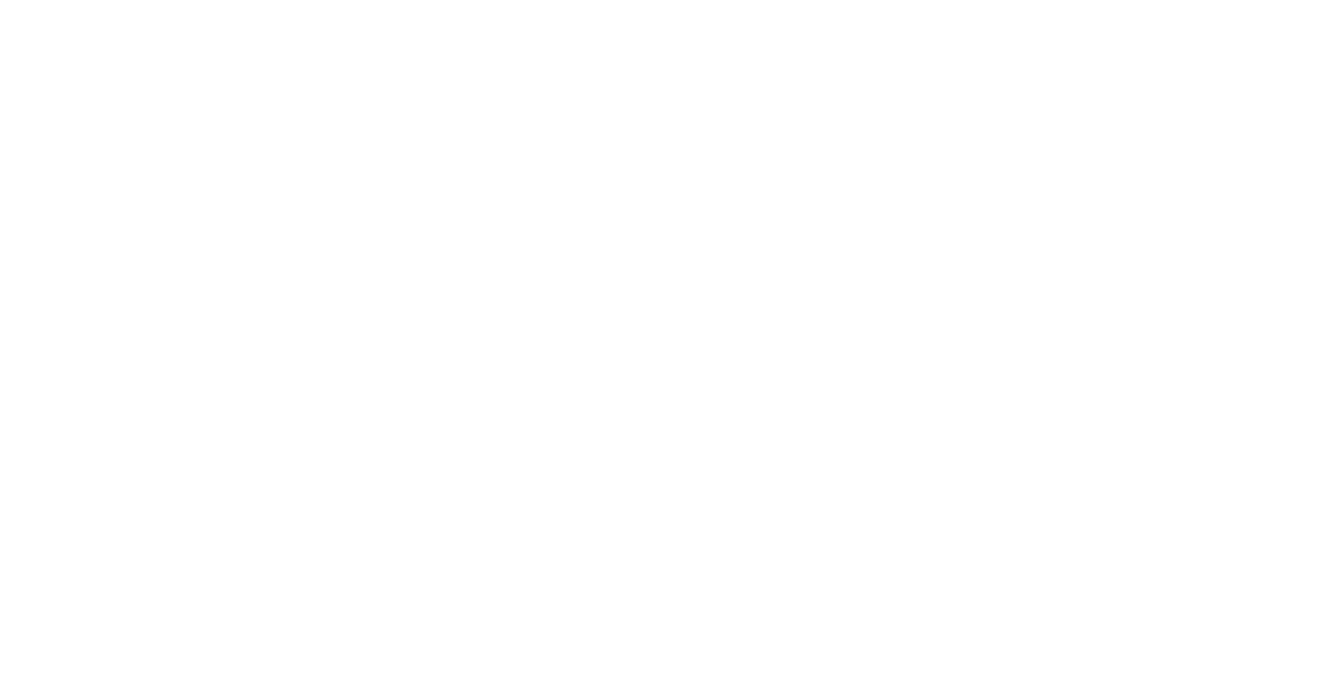
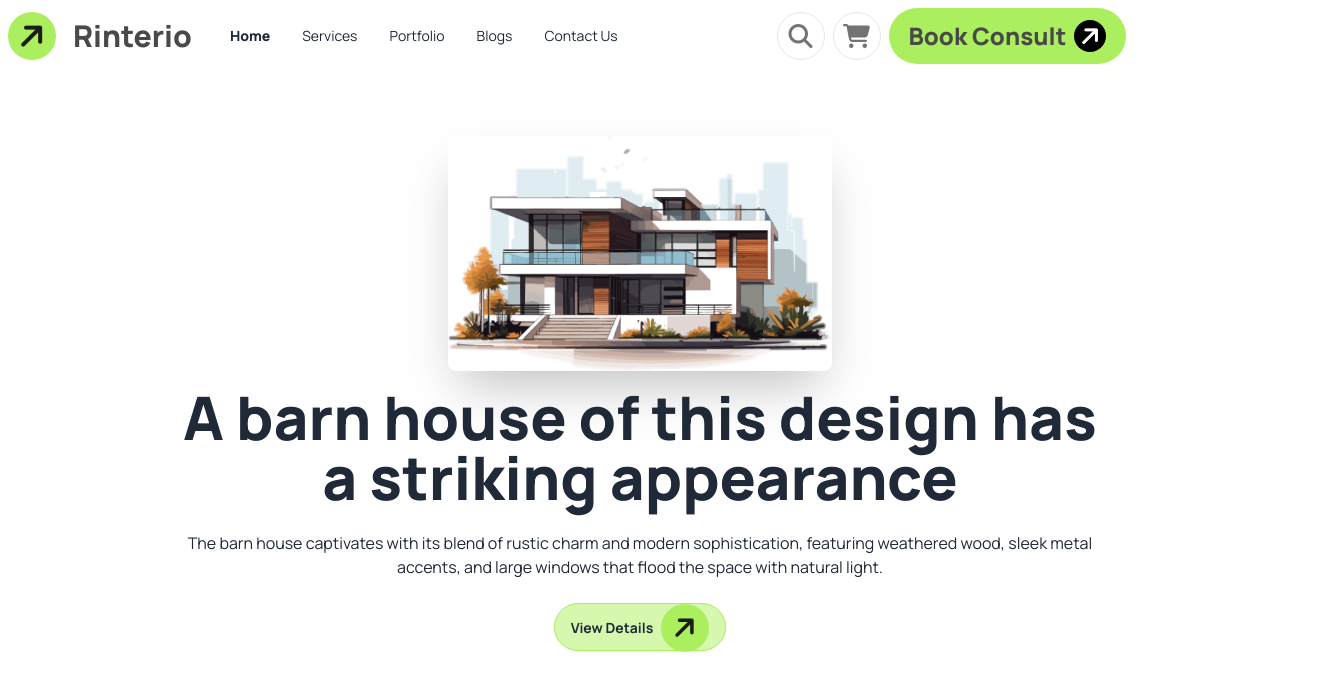
Before and after one commit to samihanishat/Assignment3, a plain HTML site: page index.html in a window 1280 px wide. Shown: the whole page, 1337 px wide, since content can reach past the window. Drawn offline with nearby package versions, Linux system fonts and the light colour scheme.

Commit message:
Added header section

```diff
--- a/index.html
+++ b/index.html
@@ -1,5 +1,5 @@
 <!DOCTYPE html>
-<html lang="en">
+<html lang="en" data-theme="light">
 
 <head>
   <meta charset="UTF-8">
@@ -21,6 +21,9 @@
         extend: {
           colors: {
             clifford: '#da373d',
+            bgprimary: '#ABEF5F',
+            title1: '#494949',
+            // title1: '#ABEF5F',
           }
         }
       }
@@ -37,9 +40,72 @@
 </head>
 
 <body class="manrope">
-    <header>
+  <header class="bg-gradient-to-t from-[#ffffff] to-[#ffffff00] md:container  mx-auto">
     <!-- Navbar -->
+    <!-- <nav> -->
+    <div class="navbar bg-base-100">
+      <div class=" flex-grow">
+        <!-- Brand Name -->
+        <button class="bg-bgprimary btn-circle"> <i class="fa-solid fa-arrow-right fa-rotate-by fa-2xl"
+            style="color: #1c1c1c; --fa-rotate-angle: -45deg;"></i></button>
+        <a class="btn btn-ghost text-title1 font-extrabold text-3xl">Rinterio</a>
+      </div>
+      <div class="navbar-center hidden lg:flex flex-grow">
+        <ul class="menu menu-horizontal px-1">
+          <li><a class="font-extrabold">Home</a></li>
+          <li><a>Services</a></li>
+          <li><a>Portfolio</a></li>
+          <li><a>Blogs</a></li>
+          <li><a>Contact Us</a></li>
+        </ul>
+      </div>
+      <div class="navbar-end justify-center space-x-2 flex-grow">
+        <div class="hidden md:flex gap-2">
+          <button class="bg-white btn-circle rounded-full border"> <i class="fa-solid fa-magnifying-glass fa-xl"
+              style="color: #737373;"></i></button>
+          <button class="bg-white btn-circle rounded-full border p-2"> <i class="fa-solid fa-cart-shopping fa-xl"
+              style="color: #737373;"></i></button>
+
+        </div>
+        <div class="hidden md:flex gap-2 items-center bg-bgprimary rounded-full px-5 py-3">
+          <button type="button" class="text-title1 font-extrabold text-2xl">Book Consult</button>
+          <button class="bg-black btn-circle w-8 h-8 rounded-full"> <i
+              class="fa-solid fa-arrow-right fa-rotate-by fa-xl"
+              style="color: #ffffff; --fa-rotate-angle: -45deg;"></i></button>
+        </div>
+
+        <div class="dropdown">
+          <div tabindex="0" role="button" class="btn btn-ghost lg:hidden">
+            <button class="bg-white btn-circle border"> <i class="fa-solid fa-bars fa-xl"
+                style="color: #737373;"></i></button>
+          </div>
+          <ul tabindex="0" class="menu menu-sm dropdown-content bg-base-100 rounded-box z-[1] mt-3 w-52 p-2 shadow">
+            <li><a class="font-extrabold">Home</a></li>
+            <li><a>Services</a></li>
+            <li><a>Portfolio</a></li>
+            <li><a>Blogs</a></li>
+            <li><a>Contact Us</a></li>
+          </ul>
+        </div>
+      </div>
+    </div>
     <!-- Banner hero section -->
+    <div class="hero mt-12 mb-24">
+      <div class="hero-content flex flex-col">
+        <img src="Assets/banner (1).png" class="max-w-sm rounded-lg shadow-2xl" />
+        <div class="text-center  w-3/4">
+          <h1 class="text-6xl font-extrabold">A barn house of this design has a striking appearance</h1>
+          <p class="py-6">
+            The barn house captivates with its blend of rustic charm and modern sophistication, featuring weathered
+            wood, sleek metal accents, and large windows that flood the space with natural light.
+          </p>
+          <button class="btn bg-bgprimary rounded-full font-bold bg-opacity-50 border-bgprimary">View Details
+            <p class="bg-bgprimary btn-circle flex justify-center items-center"> <i class="fa-solid fa-arrow-right fa-rotate-by fa-2xl"
+              style="color: #1c1c1c; --fa-rotate-angle: -45deg;"></i></p>
+          </button>
+        </div>
+      </div>
+    </div>
   </header>
   <!-- Main -->
   <main></main>
```
Lines whose indentation alone changed are shown as unchanged.
